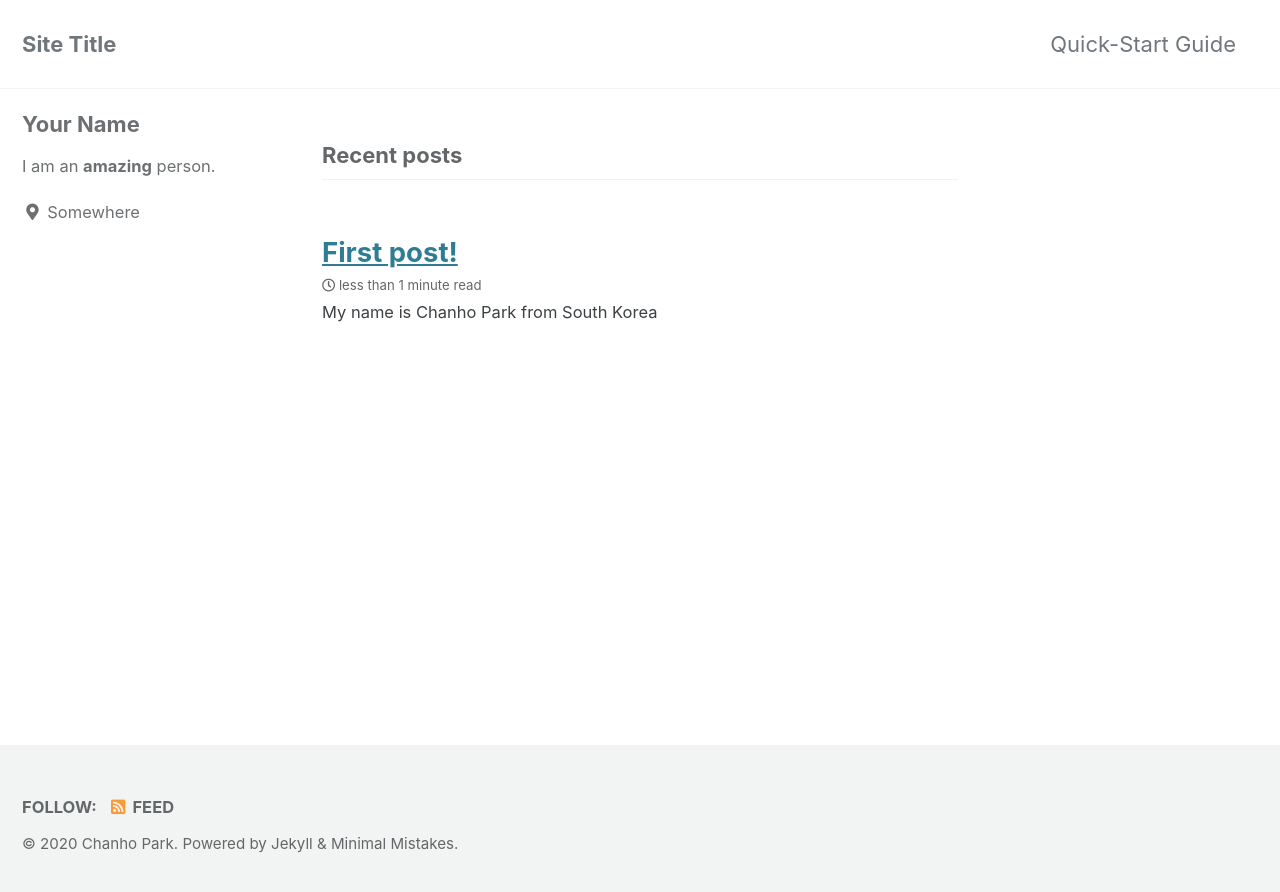
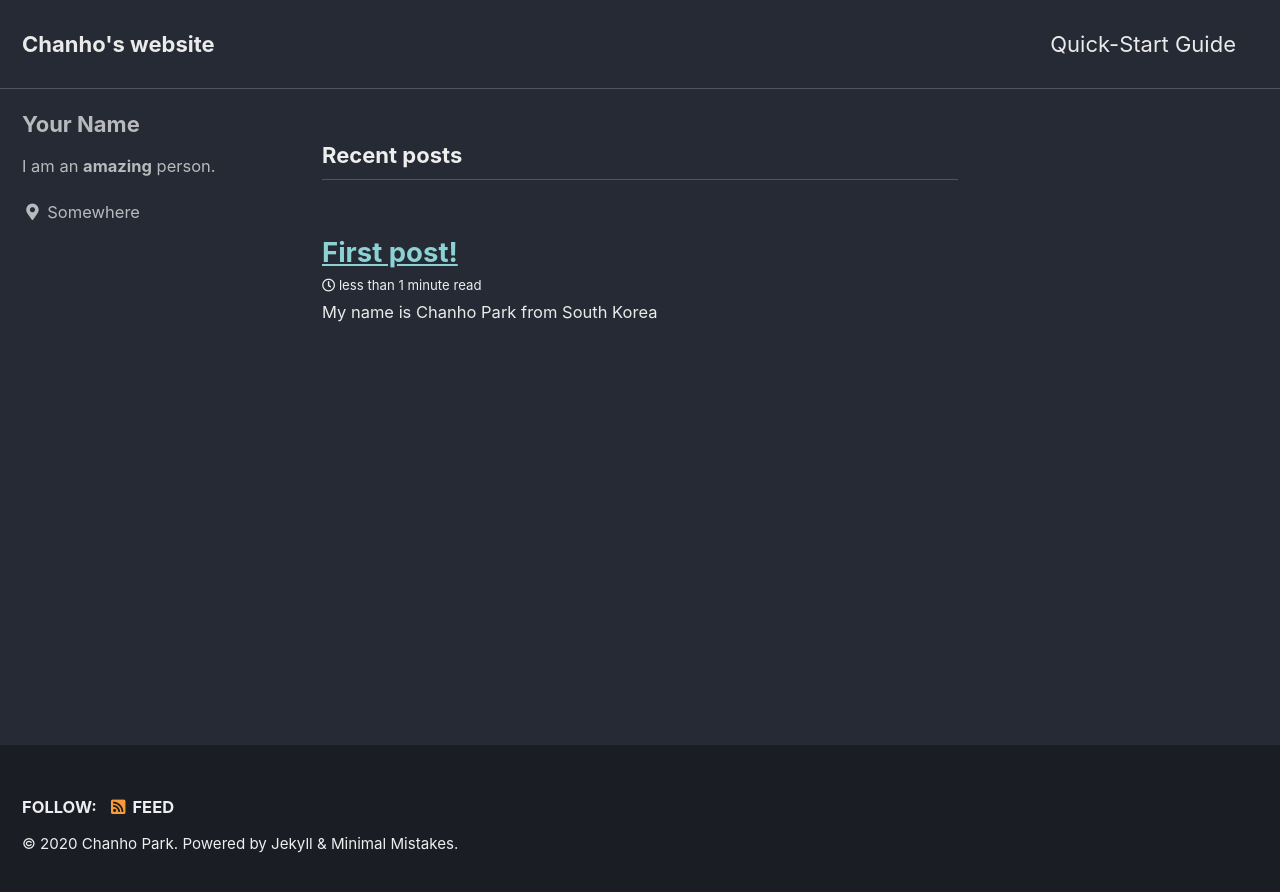
Before and after one commit to chanho-code/chanho-code.github.io, a Jekyll site: the page built from index.html, in a window 1280 px wide. Shown: the top 892 px of the page. Built offline with Jekyll 4.4.1, drawn with Linux system fonts in a browser that asks for light colours; cached includes are drawn as plain includes; the list of posts is cut into pages by our own code.

Commit message:
Update _config.yml

```diff
--- a/_config.yml
+++ b/_config.yml
@@ -10,17 +10,17 @@
 # Review documentation to determine if you should use `theme` or `remote_theme`
 # https://mmistakes.github.io/minimal-mistakes/docs/quick-start-guide/#installing-the-theme
 
-# theme                  : "minimal-mistakes-jekyll"
-remote_theme           : "mmistakes/minimal-mistakes"
-minimal_mistakes_skin    : "default" # "air", "aqua", "contrast", "dark", "dirt", "neon", "mint", "plum", "sunrise"
+theme                  : "minimal-mistakes-jekyll"
+# remote_theme           : "mmistakes/minimal-mistakes"
+minimal_mistakes_skin    : "dark" #"default", "air", "aqua", "contrast", "dark", "dirt", "neon", "mint", "plum", "sunrise"
 
 # Site Settings
 locale                   : "en-US"
-title                    : "Site Title"
+title                    : "Chanho's website"
 title_separator          : "-"
 subtitle                 : # site tagline that appears below site title in masthead
 name                     : "Chanho Park"
-description              : "Chanho's website."
+description              : ""
 url                      : "https://chanho-code.github.io" # the base hostname & protocol for your site e.g. "https://mmistakes.github.io"
 baseurl                  : "" # the subpath of your site, e.g. "/blog"
 repository               : # GitHub username/repo-name e.g. "mmistakes/minimal-mistakes"
```
